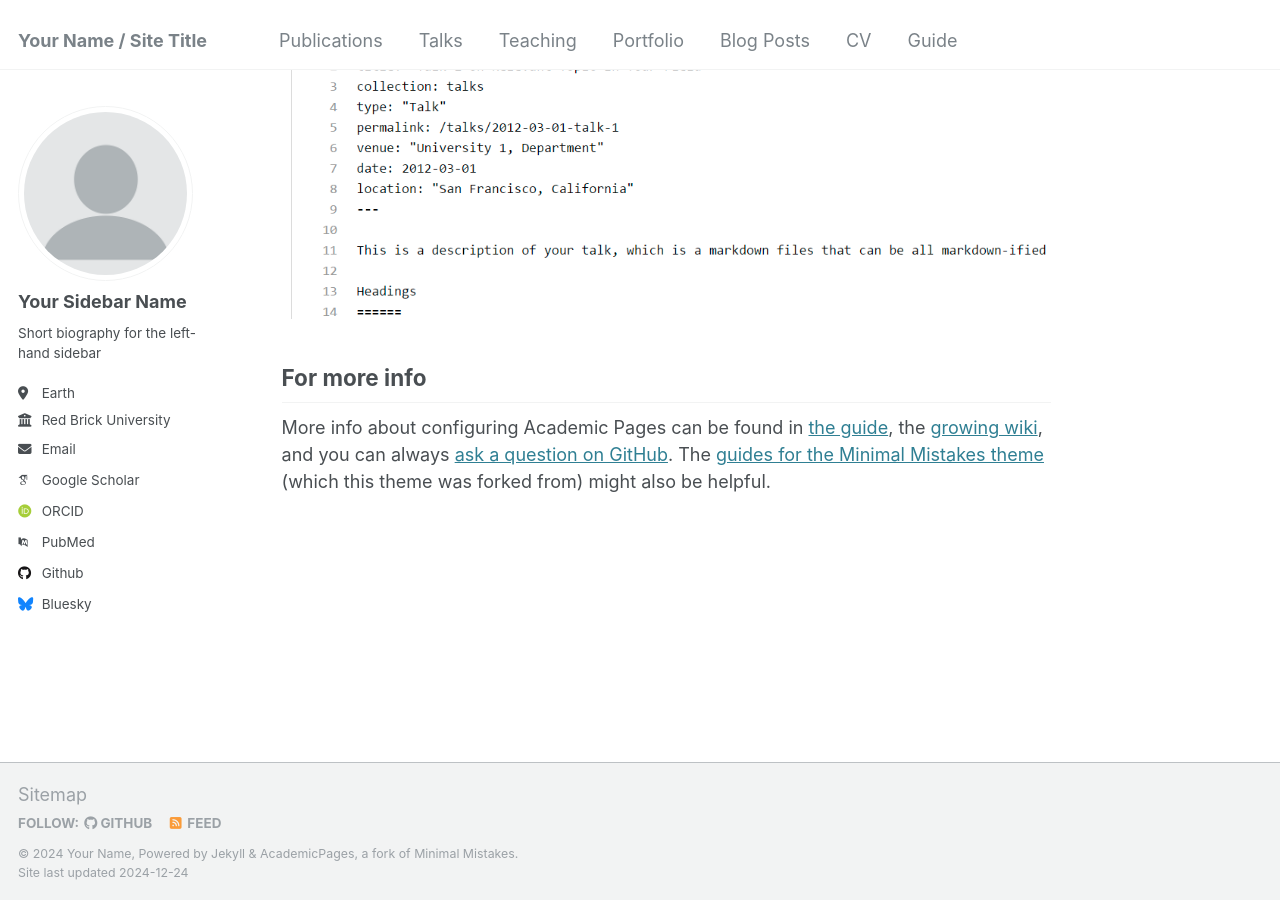
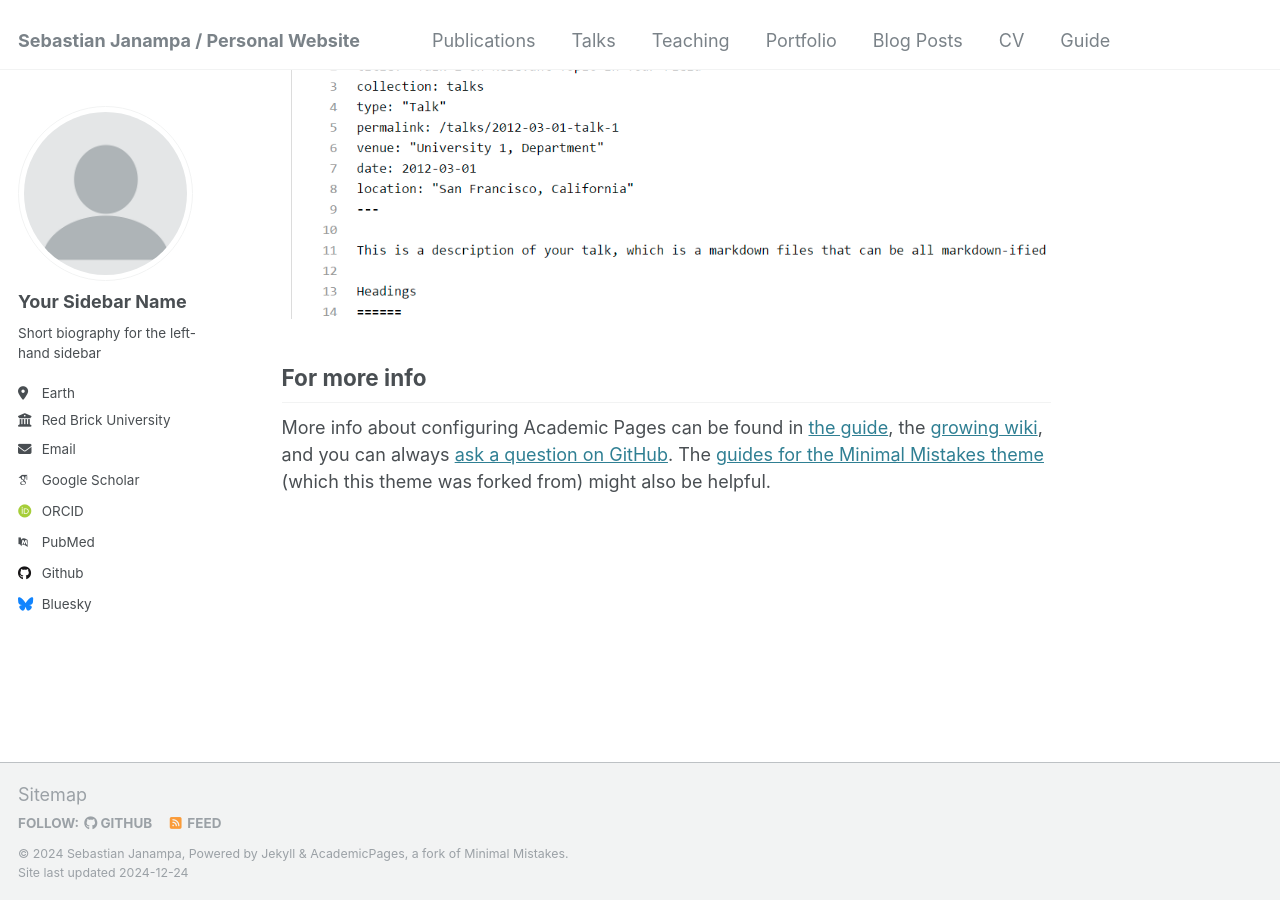
Before and after one commit to SebastianJanampa/SebastianJanampa.github.io, a Jekyll site: the page built from _pages/about.md, in a window 1280 px wide and 900 px high, scrolled down 2643 px. Built offline with Jekyll 4.4.1, drawn with Linux system fonts in a browser that asks for light colours; some web fonts are replaced.

Commit message:
Update _config.yml

```diff
--- a/_config.yml
+++ b/_config.yml
@@ -8,11 +8,11 @@
 
 # Basic Site Settings
 locale                   : "en-US"
-title                    : "Your Name / Site Title"
+title                    : "Sebastian Janampa / Personal Website"
 title_separator          : "-"
-name                     : &name "Your Name"
-description              : &description "personal description"
-url                      : https://academicpages.github.io # the base hostname & protocol for your site e.g. "https://[your GitHub username].github.io"
+name                     : &name "Sebastian Janampa"
+description              : &description "My personal website"
+url                      : https://sebastianjanampa.github.io # the base hostname & protocol for your site e.g. "https://[your GitHub username].github.io"
 baseurl                  : "" # the subpath of your site, e.g. "/blog"
 repository               : "academicpages/academicpages.github.io"
 
```
